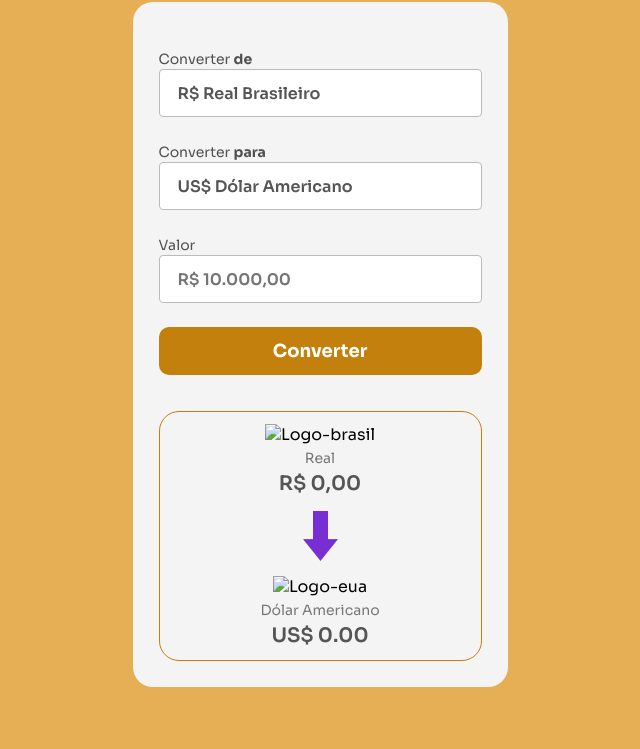
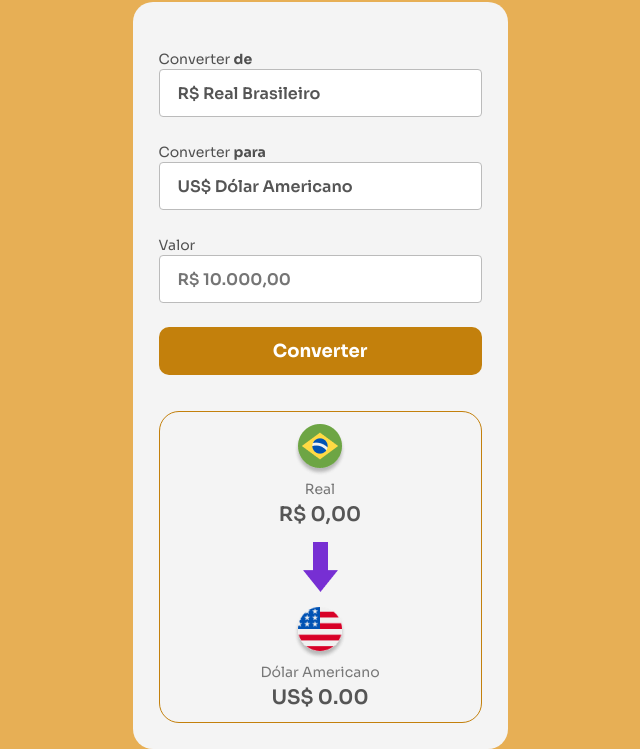
Before and after one commit to WilliamBarbosaWB/conversor, a plain HTML site: page index.html in a window 1280 px wide. Shown: the part 188-937 px from the top of the page, without its empty margins (320-960 px from the left). Before the commit the page ends 875 px from the top, so only its background shows below. Drawn offline with Linux system fonts and the light colour scheme; files whose address does not match are found by name.

Commit message:
Update index.html
atualização das imagens

```diff
--- a/index.html
+++ b/index.html
@@ -37,7 +37,7 @@
 
         <section>
             <div class="caixa-currency">
-                <img src="./assets/brasil 2.png" alt="Logo-brasil">
+                <img src="brasil 2.png" alt="Logo-brasil">
                 <p class="curency">Real</p>
                 <p class="curency-value-to-convert">R$ 0,00</p>
             </div>
@@ -45,7 +45,7 @@
             <img class="arrow-img" src="./assets/Vector.png" alt="seta">
 
             <div class="caixa-currency">
-                <img class="currency-img" src="./assets/dolar.png" alt="Logo-eua">
+                <img class="currency-img" src="dolar.png" alt="Logo-eua">
                 <p class="curency" id="currency-name">Dólar Americano</p>
                 <p class="curency-value">US$ 0.00</p>
             </div>
```
